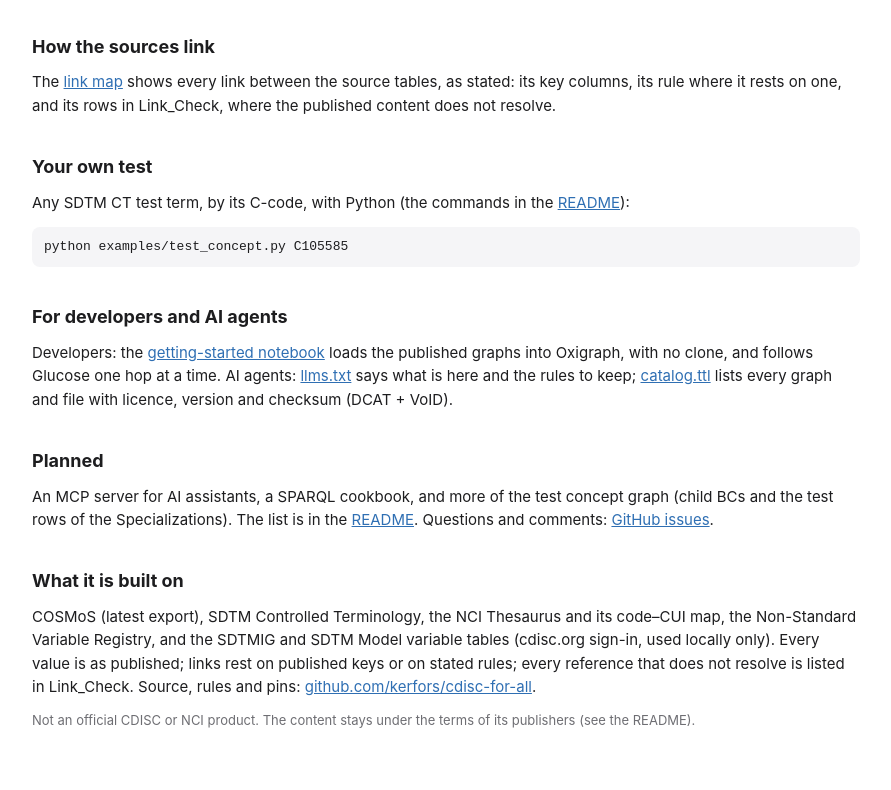
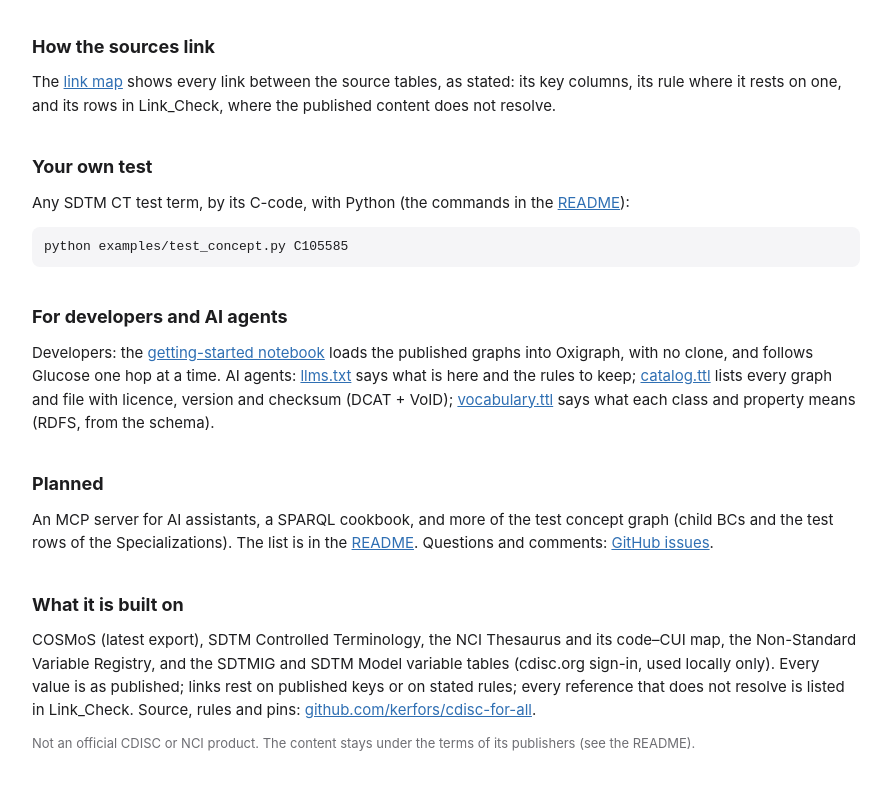
Before and after one commit to kerfors/cdisc-for-all, a plain HTML site: page index.html in a window 1280 px wide. Shown: the part 856-1646 px from the top of the page, without its empty margins (194-1085 px from the left). Drawn offline with Linux system fonts and the light colour scheme.

Commit message:
The vocabulary graph (content)
Co-Authored-By: Claude Opus 5.5 <noreply@anthropic.com>

```diff
--- a/index.html
+++ b/index.html
@@ -67,7 +67,7 @@ pre { background: var(--panel); border-radius: 8px; padding: 10px 12px; overflow
 <pre>python examples/test_concept.py C105585</pre>
 
 <h2>For developers and AI agents</h2>
-<p>Developers: the <a href="https://github.com/kerfors/cdisc-for-all/blob/main/examples/Getting_Started.ipynb">getting-started notebook</a> loads the published graphs into Oxigraph, with no clone, and follows Glucose one hop at a time. AI agents: <a href="llms.txt">llms.txt</a> says what is here and the rules to keep; <a href="catalog.ttl">catalog.ttl</a> lists every graph and file with licence, version and checksum (DCAT + VoID).</p>
+<p>Developers: the <a href="https://github.com/kerfors/cdisc-for-all/blob/main/examples/Getting_Started.ipynb">getting-started notebook</a> loads the published graphs into Oxigraph, with no clone, and follows Glucose one hop at a time. AI agents: <a href="llms.txt">llms.txt</a> says what is here and the rules to keep; <a href="catalog.ttl">catalog.ttl</a> lists every graph and file with licence, version and checksum (DCAT + VoID); <a href="schema/vocabulary.ttl">vocabulary.ttl</a> says what each class and property means (RDFS, from the schema).</p>
 
 <h2>Planned</h2>
 <p>An MCP server for AI assistants, a SPARQL cookbook, and more of the test concept graph (child BCs and the test rows of the Specializations). The list is in the <a href="https://github.com/kerfors/cdisc-for-all#planned">README</a>. Questions and comments: <a href="https://github.com/kerfors/cdisc-for-all/issues">GitHub issues</a>.</p>
```
Also changed, not shown: llms.txt, 4 other files.
